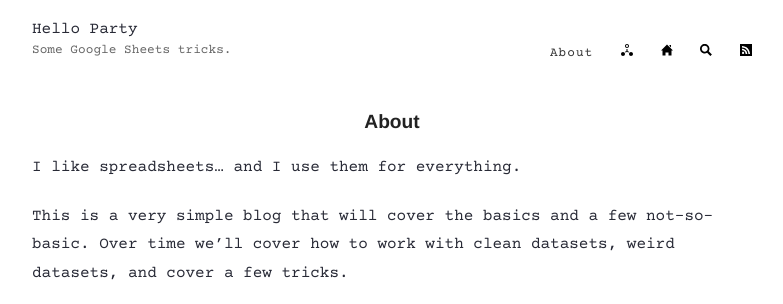
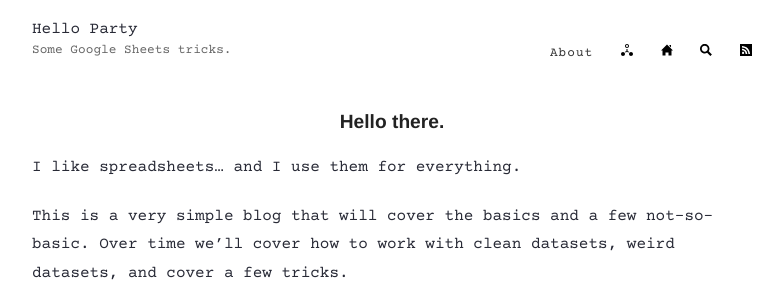
Before and after one commit to hello-party/hello-party-old.github.io, a Jekyll site: the page built from _pages/about.md, in a window 1280 px wide. Shown: the top 304 px of the page, without its empty margins (248-1031 px from the left). Built offline with Jekyll 4.4.1, drawn with Linux system fonts in a browser that asks for light colours.

Commit message:
Update about.md

```diff
--- a/_pages/about.md
+++ b/_pages/about.md
@@ -1,6 +1,6 @@
 ---
 layout: page
-title: About
+title: Hello there.
 permalink: /about/
 ---
 
```
